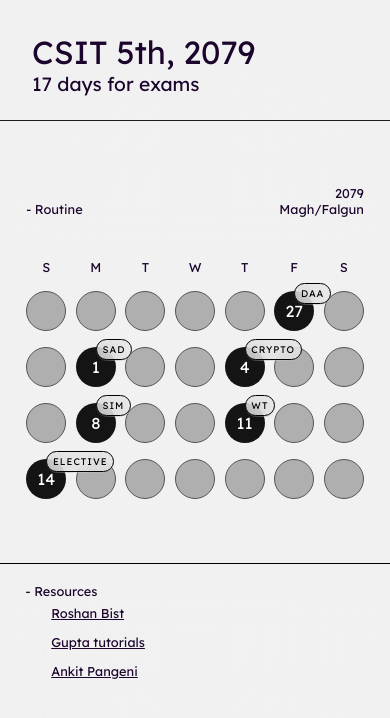
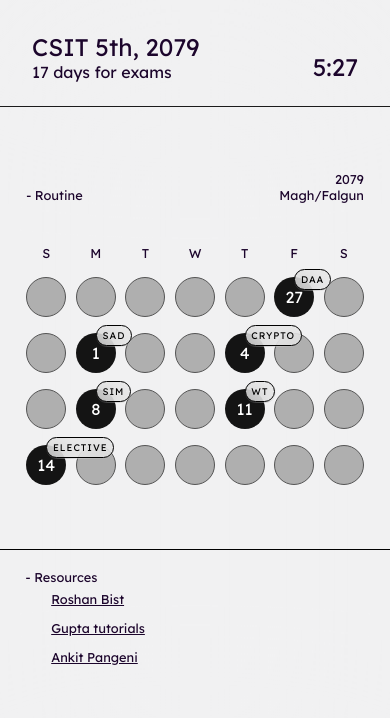
Before and after one commit to sthaamir57/csit-5th, a plain HTML site: page index.html in a window 390 px wide. Drawn offline with Linux system fonts and the light colour scheme.

Commit message:
added clock

```diff
--- a/app.js
+++ b/app.js
@@ -12,4 +12,14 @@ function daysLeftForExam() {
     }
   }
 
-  daysLeftForExam();
+function clock() {
+    const timeNow = document.querySelector('.time-now');
+    const date = new Date();
+    let hour = date.getHours();
+    let minutes = date.getMinutes();
+
+    timeNow.innerHTML = `${hour}:${minutes}`;
+}
+
+setInterval(clock, 1000);
+daysLeftForExam();
--- a/index.html
+++ b/index.html
@@ -15,8 +15,14 @@
     </div>
 
     <div class="title">
-        <h1>CSIT 5th, 2079</h1>
-        <h2 class="days-left"></h2>
+        <div class="topic">
+            <h1>CSIT 5th, 2079</h1>
+            <h2 class="days-left"></h2>
+        </div>
+
+        <div class="clock">
+            <h1><a href="https://md-clock.netlify.app/" target="_blank" class="time-now"></a></h1>
+        </div>
     </div>
 
     <div class="calendar-container">
--- a/style.css
+++ b/style.css
@@ -100,6 +100,10 @@ body {
 }
 
 .title {
+    display: flex;
+    justify-content: space-between;
+    align-items: flex-end;
+    flex-wrap: wrap;
     padding: 2em 2em 1.5em 2em;
     border-bottom: 1px solid #1b1b1b;
 }
@@ -263,6 +267,14 @@ body {
         top: -20%;
     }
 
+    .title h1 {
+        font-size: 1.5rem;
+    }
+
+    .title h2 {
+        font-size: 1rem;
+    }
+
     .day,
     .resources,
     .calendar-title-left,
```
